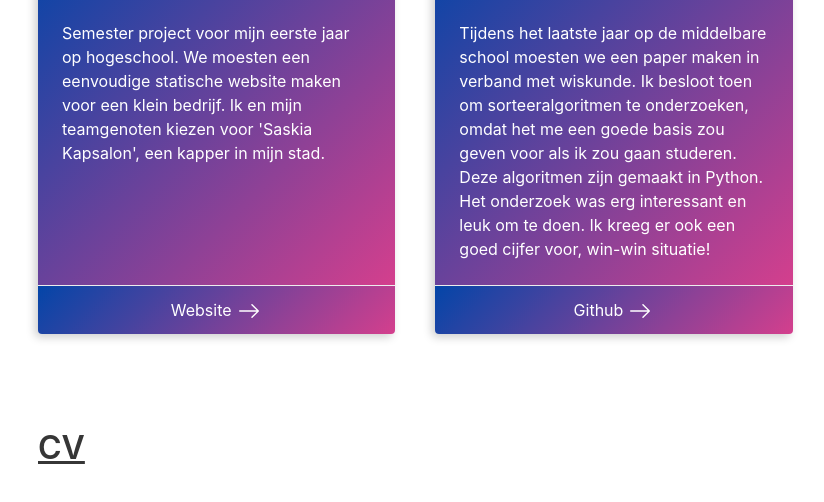
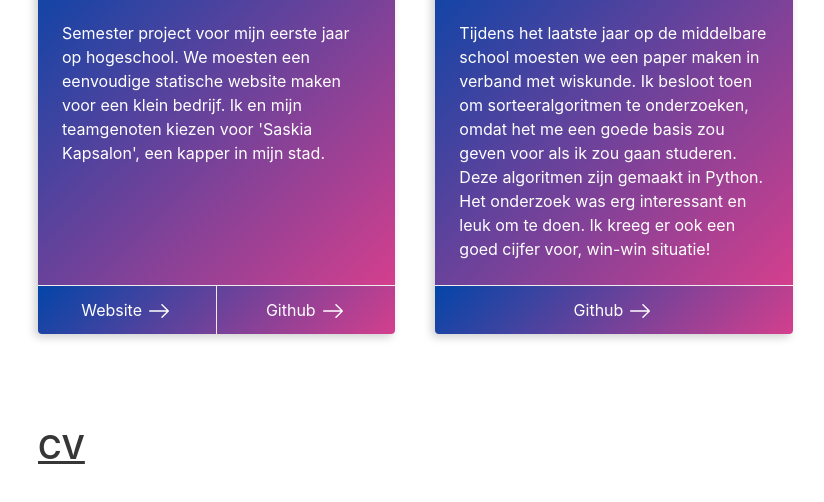
Before and after one commit to lorenzo3117/portfolio-communicatie, a plain HTML site: page index.html in a window 1280 px wide. Shown: the part 1706-2208 px from the top of the page, without its empty margins (26-850 px from the left). Drawn offline with nearby package versions, Linux system fonts and the light colour scheme.

Commit message:
Added Saskia Kapsalon links

```diff
--- a/index.html
+++ b/index.html
@@ -150,7 +150,8 @@
                         </div>
                     </div>
                     <footer class="card-footer mt-auto">
-                        <a href="https://r0790963.webontwerp.ucll.be/website/" class="card-footer-item" target="_blank" rel="noreferrer">Website</a>
+                        <a href="https://lorenzo3117.github.io/saskia-kapsalon/" class="card-footer-item" target="_blank" rel="noreferrer">Website</a>
+                        <a href="https://github.com/lorenzo3117/saskia-kapsalon" class="card-footer-item" target="_blank" rel="noreferrer">Github</a>
                     </footer>
                 </div>
 
```
